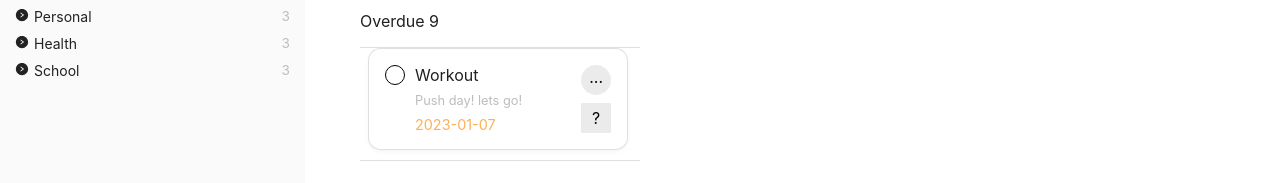
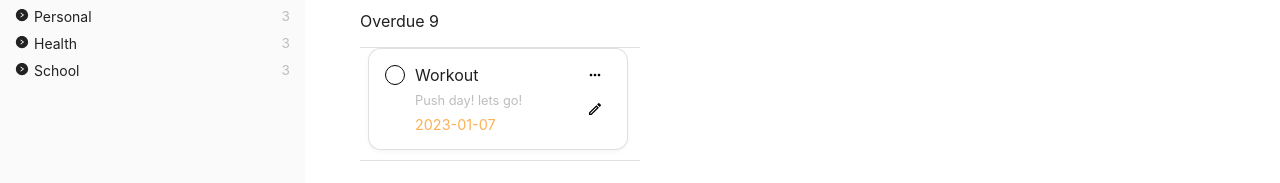
Before and after one commit to salvantjeff/todo-app, a React (Create React App) app in the folder todo-list-app/: page /app/today in a window 1280 px wide. Shown: the part 154-337 px from the top of the page. Built offline with nearby package versions, Linux system fonts and the light colour scheme.

Commit message:
Fix buttons on todo card

```diff
--- a/todo-list-app/src/components/TodoCard/TodoCard.css
+++ b/todo-list-app/src/components/TodoCard/TodoCard.css
@@ -26,12 +26,12 @@
     display: flex;
     align-items: center;
     border: none;
-    padding: .125rem .5rem .5rem;
+    padding: .125rem .5rem;
     border-radius: 1rem;
     background-color: #fff;
 }
 
-.more-details-button {
+.more-details-button:hover {
     background-color: #ebebeb;
 }
 
@@ -60,8 +60,14 @@
 }
 
 .edit_button {
-    width: 100%;
-    height: 100%;
+    display: flex;
+    align-items: center;
     border: none;
+    padding: .5rem .5rem;
+    border-radius: 50%;
+    background-color: #fff;
+}
+
+.edit_button:hover {
     background-color: #ebebeb;
 }
--- a/todo-list-app/src/components/TodoCard/TodoCard.js
+++ b/todo-list-app/src/components/TodoCard/TodoCard.js
@@ -1,4 +1,5 @@
 import './TodoCard.css';
+import { MdOutlineModeEditOutline, MdOutlineMoreHoriz } from 'react-icons/md';
 
 function TodoCard({ todo, handleTodoComplete }) {
     return(
@@ -15,9 +16,9 @@ function TodoCard({ todo, handleTodoComplete }) {
                     <div className="due_date">{todo.date}</div>
                 </div>
                 <div className="todo_details_menu">
-                    <button  className="more-details-button">...</button>
+                    <button  className="more-details-button"><MdOutlineMoreHoriz/></button>
                     <div className="delete_box">
-                        <button className="edit_button">?</button>
+                        <button className="edit_button"><MdOutlineModeEditOutline/></button>
                     </div>
                 </div>
             </div>
```
